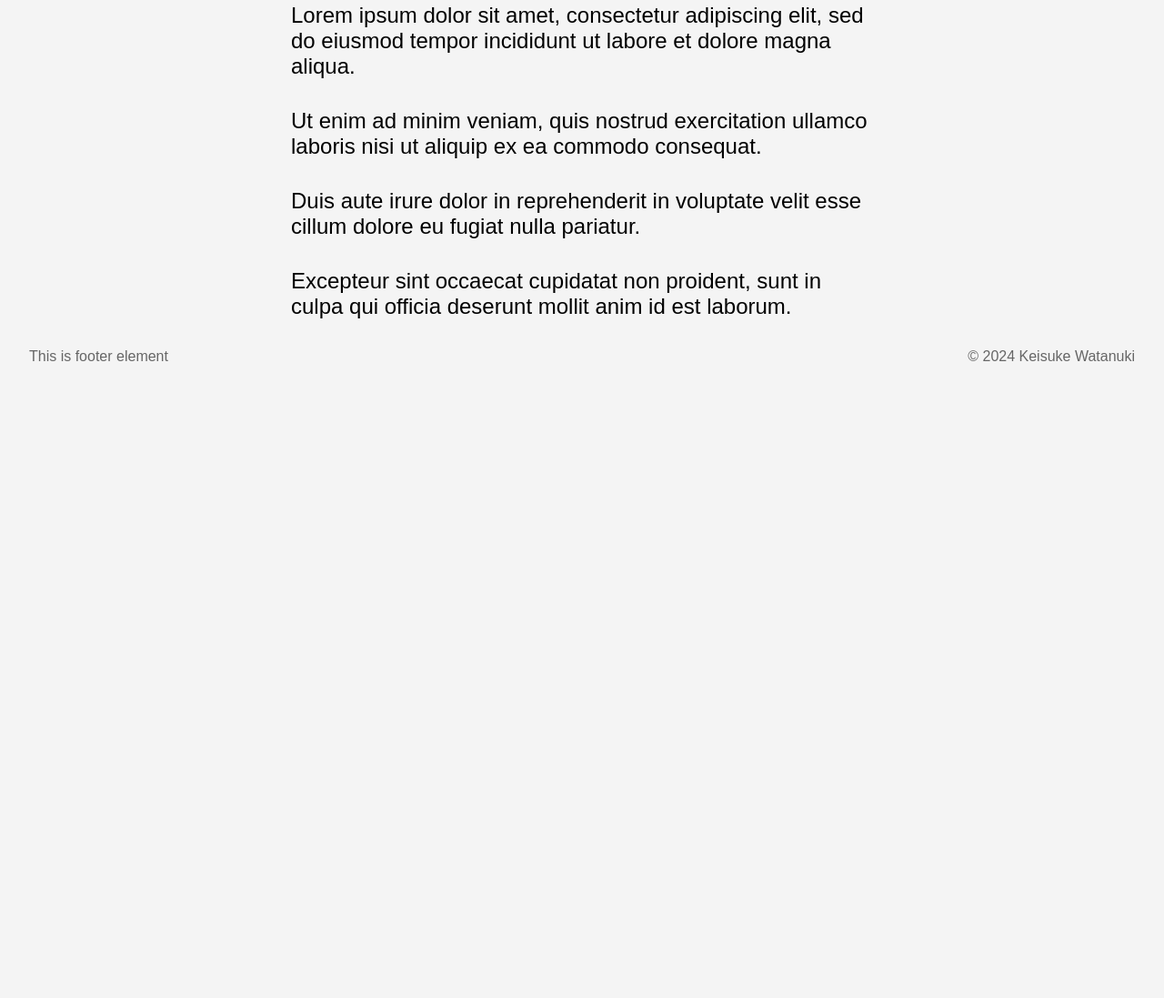
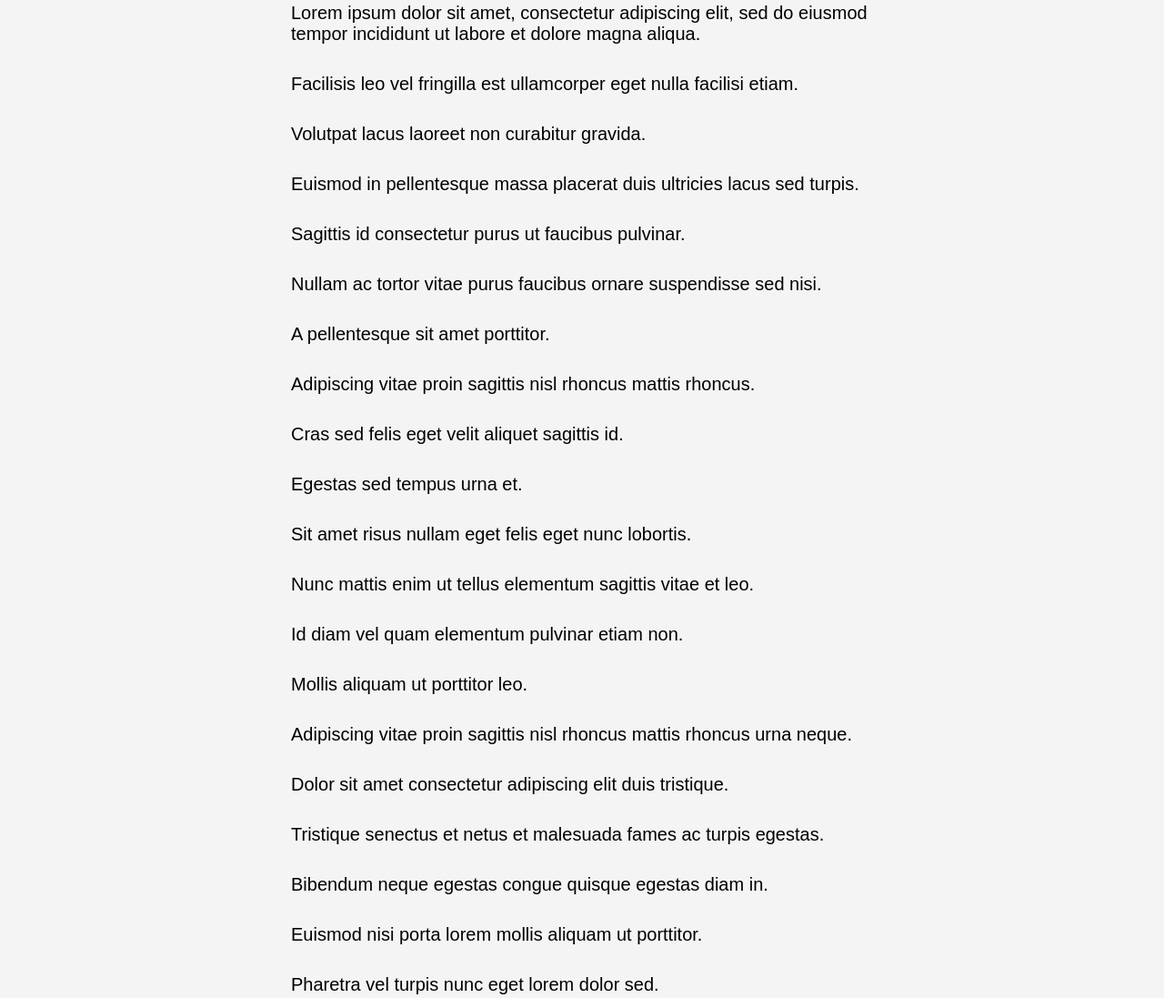
Before and after one commit to xrxoxcxox/qiita-view-transitions-api-test, a plain HTML site: page bar.html in a window 1280 px wide. Shown: the part 580-1677 px from the top of the page at 91% size. Before the commit the page ends 1013 px from the top, so only its background shows below. Drawn offline with Linux system fonts and the light colour scheme.

Commit message:
Update style

```diff
--- a/bar.html
+++ b/bar.html
@@ -20,23 +20,40 @@
         class="sub-image sub-image-2"
         data-image-name="page:sub image:bar"
       />
-      <div class="sub-paragraph">
+      <div class="sub-paragraphs">
         <p>
           Lorem ipsum dolor sit amet, consectetur adipiscing elit, sed do
           eiusmod tempor incididunt ut labore et dolore magna aliqua.
         </p>
         <p>
-          Ut enim ad minim veniam, quis nostrud exercitation ullamco laboris
-          nisi ut aliquip ex ea commodo consequat.
+          Facilisis leo vel fringilla est ullamcorper eget nulla facilisi etiam.
         </p>
+        <p>Volutpat lacus laoreet non curabitur gravida.</p>
         <p>
-          Duis aute irure dolor in reprehenderit in voluptate velit esse cillum
-          dolore eu fugiat nulla pariatur.
+          Euismod in pellentesque massa placerat duis ultricies lacus sed
+          turpis.
         </p>
+        <p>Sagittis id consectetur purus ut faucibus pulvinar.</p>
         <p>
-          Excepteur sint occaecat cupidatat non proident, sunt in culpa qui
-          officia deserunt mollit anim id est laborum.
+          Nullam ac tortor vitae purus faucibus ornare suspendisse sed nisi.
         </p>
+        <p>A pellentesque sit amet porttitor.</p>
+        <p>Adipiscing vitae proin sagittis nisl rhoncus mattis rhoncus.</p>
+        <p>Cras sed felis eget velit aliquet sagittis id.</p>
+        <p>Egestas sed tempus urna et.</p>
+        <p>Sit amet risus nullam eget felis eget nunc lobortis.</p>
+        <p>Nunc mattis enim ut tellus elementum sagittis vitae et leo.</p>
+        <p>Id diam vel quam elementum pulvinar etiam non.</p>
+        <p>Mollis aliquam ut porttitor leo.</p>
+        <p>
+          Adipiscing vitae proin sagittis nisl rhoncus mattis rhoncus urna
+          neque.
+        </p>
+        <p>Dolor sit amet consectetur adipiscing elit duis tristique.</p>
+        <p>Tristique senectus et netus et malesuada fames ac turpis egestas.</p>
+        <p>Bibendum neque egestas congue quisque egestas diam in.</p>
+        <p>Euismod nisi porta lorem mollis aliquam ut porttitor.</p>
+        <p>Pharetra vel turpis nunc eget lorem dolor sed.</p>
       </div>
     </main>
     <footer class="footer">
--- a/index.js
+++ b/index.js
@@ -2,10 +2,11 @@ const images = document.querySelectorAll("img");
 
 const callback = (entries, observer) => {
   entries.forEach((entry) => {
+    const imageName = entry.target.getAttribute("data-image-name");
     if (entry.isIntersecting) {
-      const imageName = entry.target.getAttribute("data-image-name");
       console.log(`${imageName} が描画されました`);
-      // observer.unobserve(entry.target);
+    } else {
+      console.log(`${imageName}が見えなくなりました`);
     }
   });
 };
--- a/style.css
+++ b/style.css
@@ -14,8 +14,8 @@ body {
   background-color: #f4f4f4;
   display: flex;
   flex-direction: column;
-  padding: clamp(16px, 4vw, 32px);
-  gap: 32px;
+  padding: 2rem;
+  gap: 2rem;
   min-height: 100dvh;
 }
 
@@ -32,6 +32,7 @@ body {
 
 @view-transition {
   navigation: auto;
+  types: slide, forwards;
 }
 
 /* top page */
@@ -40,7 +41,7 @@ body {
   align-self: center;
   display: grid;
   grid-template-columns: repeat(auto-fit, minmax(200px, 1fr));
-  gap: clamp(16px, 4vw, 32px);
+  gap: 2rem;
   width: min(100%, 800px);
   flex-grow: 1;
 }
@@ -63,6 +64,14 @@ body {
 
 .top-image-3 {
   view-transition-name: view-transitions-api-test-3;
+}
+
+.top-paragprahs {
+  grid-column: 1 / 4;
+  display: flex;
+  flex-direction: column;
+  row-gap: 2rem;
+  font-size: 1.25rem;
 }
 
 /* sub page */
@@ -96,20 +105,14 @@ body {
   view-transition-name: view-transitions-api-test-3;
 }
 
-.sub-paragraph {
+.sub-paragraphs {
   grid-column: 2 / 3;
   display: flex;
   flex-direction: column;
-  row-gap: clamp(16px, 4vw, 32px);
-  font-size: 1.5rem;
+  row-gap: 2rem;
+  font-size: 1.25rem;
 }
 
-.animated-text {
-  opacity: 0;
-  animation: fadeIn 1s forwards;
+::view-transition-group(*) {
+  animation-duration: 1s;
 }
-@keyframes fadeIn {
-  to {
-      opacity: 1;
-  }
-}
```
Also changed, not shown: baz.html (+24 -7 lines), foo.html (+24 -7 lines), index.html (+35 -0 lines).
